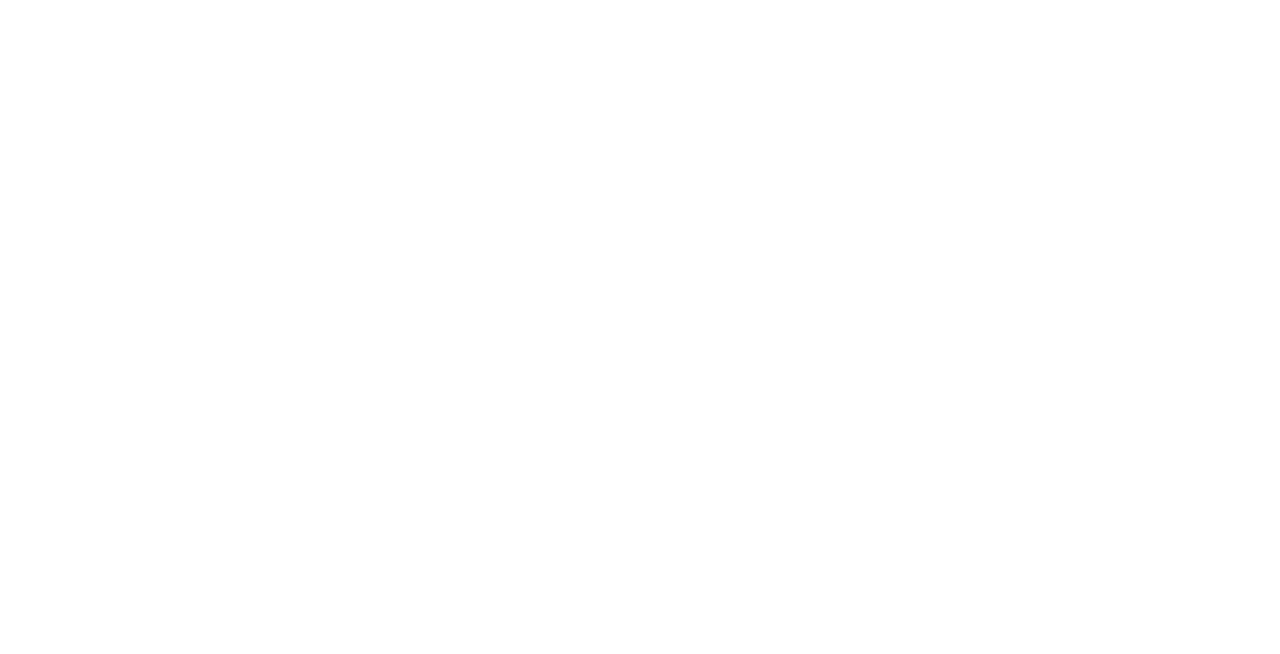
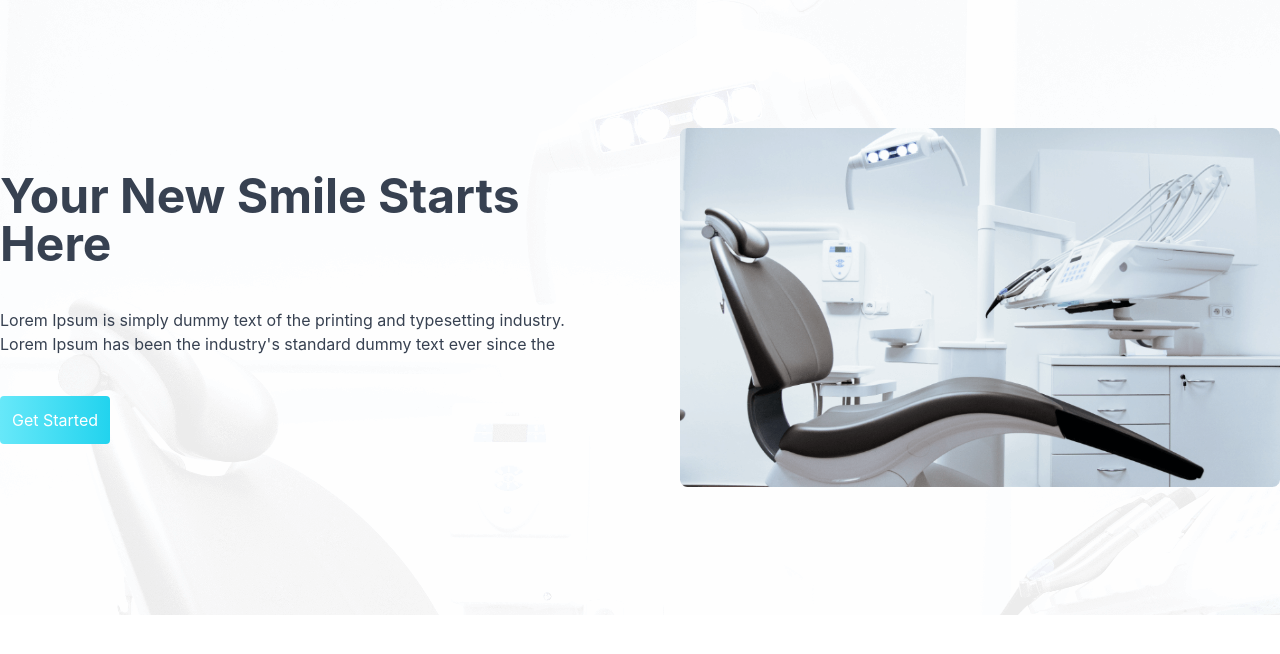
Before and after one commit to suportdevs/doctor_portal_client, a React (Create React App) app: page / in a window 1280 px wide. Shown: the top 654 px of the page. Built offline with nearby package versions, Linux system fonts and the light colour scheme.

Commit message:
design header and welcome

```diff
--- a/src/App.js
+++ b/src/App.js
@@ -1,10 +1,12 @@
 
 import './App.css';
+import Welcome from './components/Welcome/Welcome';
 
 function App() {
   return (
-    <div className="App">
-    </div>
+    <>
+    <Welcome></Welcome>
+    </>
   );
 }
 
--- /dev/null
+++ b/src/components/Header/Header.js
@@ -0,0 +1,14 @@
+import React from 'react';
+import Navbar from '../Navbar/Navbar';
+import Welcome from '../Welcome/Welcome';
+
+const Header = () => {
+    return (
+        <div>
+            <Navbar></Navbar>
+            <Welcome></Welcome>
+        </div>
+    );
+};
+
+export default Header;
--- /dev/null
+++ b/src/components/Navbar/Navbar.js
@@ -0,0 +1,21 @@
+import React from 'react';
+
+const Navbar = () => {
+    return (
+        <div className='container mx-auto'>
+            <div className="grid grid-cols-2">
+                <div><h2 className='p-5'>Doctor Portal</h2></div>
+                <div className='flex justify-self-end items-center'>
+                    <a className='p-3 cursor-pointer hover:bg-gray-700 hover:rounded hover:text-gray-300'>Home</a>
+                    <a className='p-3 cursor-pointer hover:bg-gray-700 hover:rounded hover:text-gray-300'>About</a>
+                    <a className='p-3 cursor-pointer hover:bg-gray-700 hover:rounded hover:text-gray-300'>Appointment</a>
+                    <a className='p-3 cursor-pointer hover:bg-gray-700 hover:rounded hover:text-gray-300'>Reviews</a>
+                    <a className='p-3 cursor-pointer hover:bg-gray-700 hover:rounded hover:text-gray-300'>Contact Us</a>
+                    <a className='p-3 cursor-pointer hover:bg-gray-700 hover:rounded hover:text-gray-300'>Login</a>
+                </div>
+            </div>
+        </div>
+    );
+};
+
+export default Navbar;
--- /dev/null
+++ b/src/components/Welcome/Welcome.js
@@ -0,0 +1,24 @@
+import React from 'react';
+import welcomeBg from "../../assets/images/bg.png";
+import chairBg from "../../assets/images/chair.png";
+
+const Welcome = () => {
+    return (
+        <div className="welcome-warpper-area" style={{backgroundImage: `url(${welcomeBg})`}}>
+            <div className="welcome-area container mx-auto">
+                <div className="py-32 grid grid-cols-2 gap-20 flex items-center">
+                    <div>
+                        <h1 className='text-5xl font-bold text-gray-700'>Your New Smile Starts Here</h1>
+                        <p className='py-10 text-gray-700'>Lorem Ipsum is simply dummy text of the printing and typesetting industry. Lorem Ipsum has been the industry's standard dummy text ever since the</p>
+                        <button className='p-3 rounded text-white bg-gradient-to-r from-cyan-300 to-cyan-400'>Get Started</button>
+                    </div>
+                    <div>
+                        <img src={chairBg} alt="" />
+                    </div>
+                </div>
+            </div>
+        </div>
+    );
+};
+
+export default Welcome;
```
Also changed, not shown: src/assets/images/bg.png (added), src/assets/images/chair.png (added).
